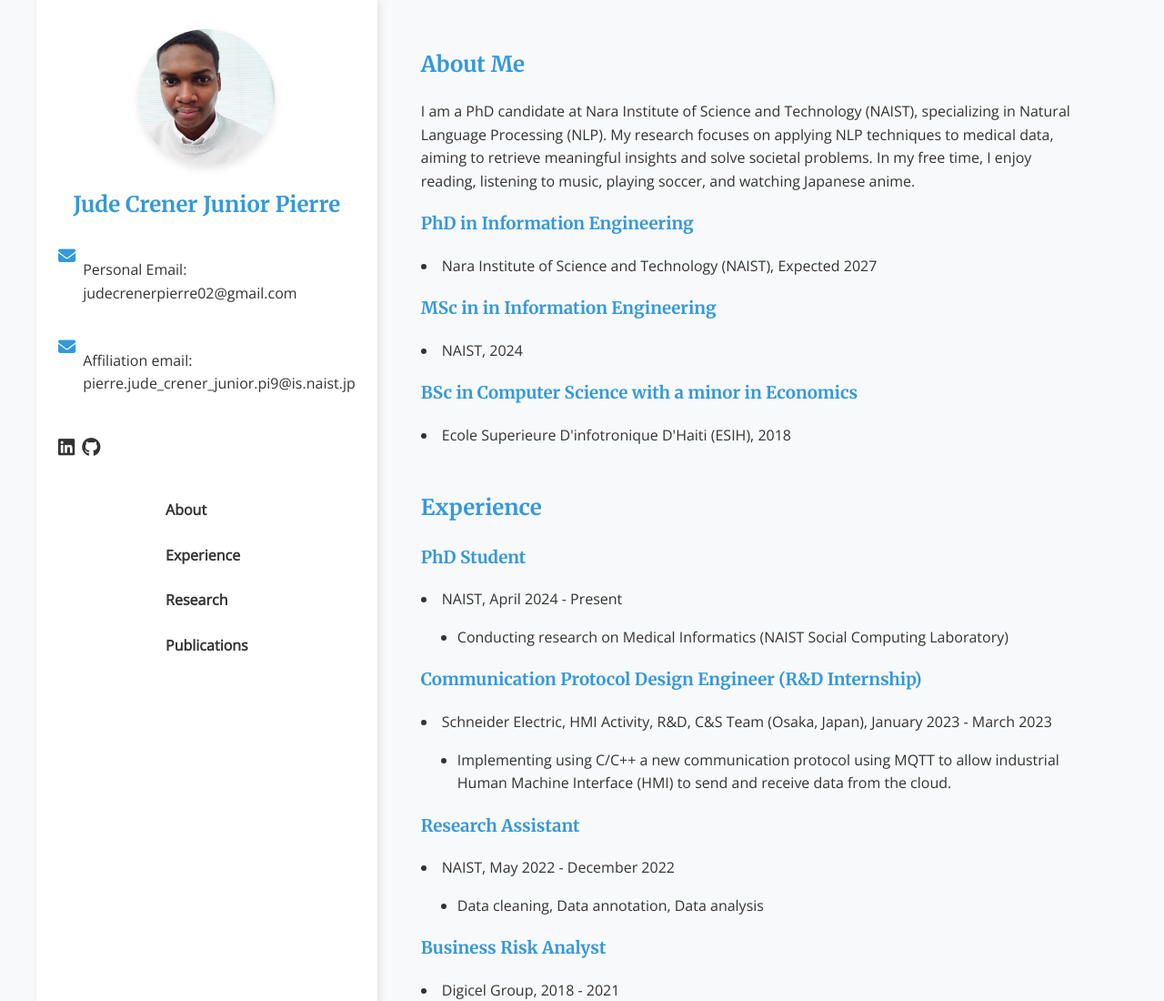
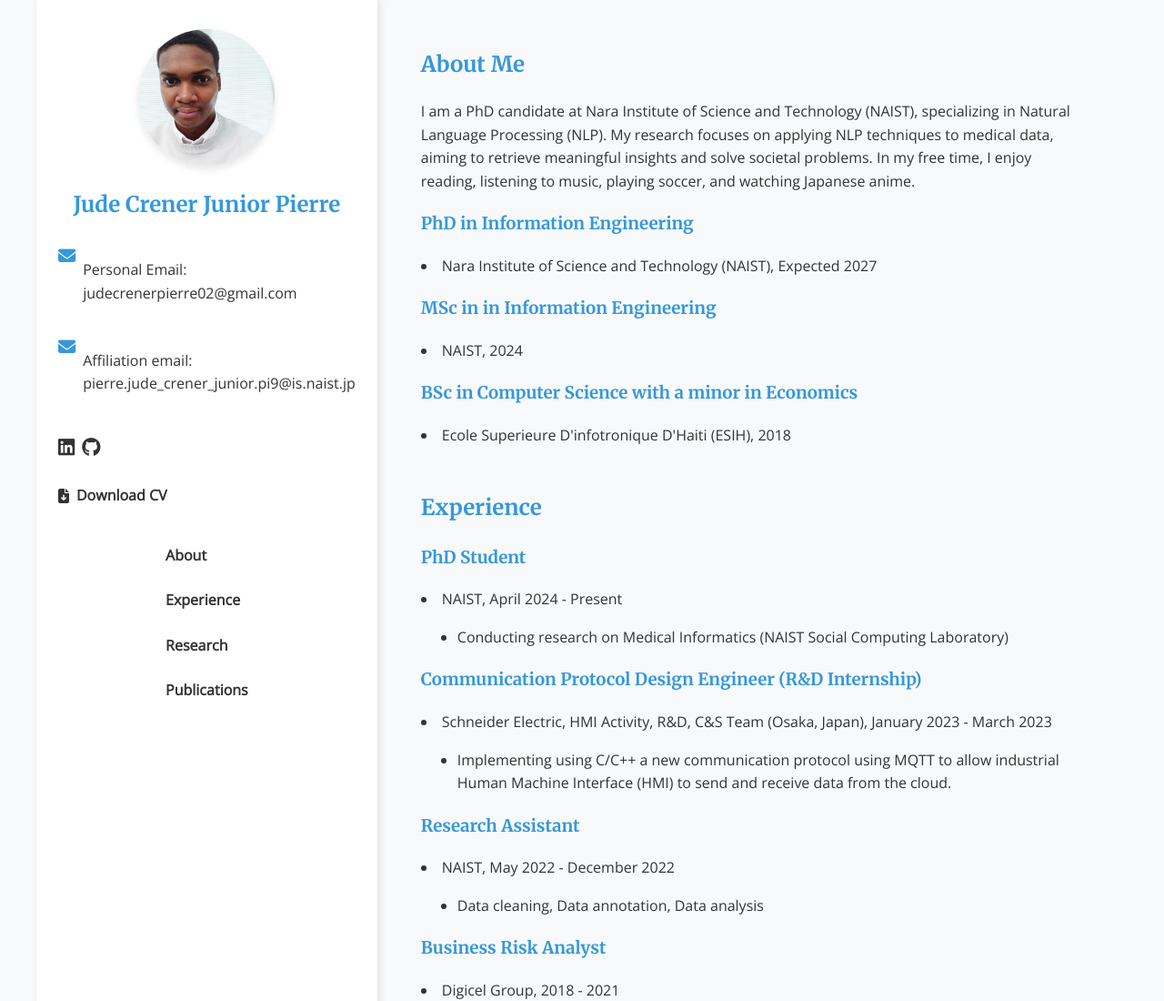
Before and after one commit to Jude-P24/portfolio, a plain HTML site: page index.html in a window 1280 px wide. Shown: the top 1100 px of the page at 91% size. Drawn offline with nearby package versions, Linux system fonts and the light colour scheme.

Commit message:
Add CV download link

```diff
--- a/css/style.css
+++ b/css/style.css
@@ -106,6 +106,24 @@ h3 {
     color: var(--primary-color);
 }
 
+.download-cv {
+    margin-top: 0.5rem;
+}
+
+.download-cv a {
+    color: var(--text-color);
+    text-decoration: none;
+    font-weight: 600;
+    display: flex;
+    align-items: center;
+    gap: 0.5rem;
+    transition: color 0.3s ease;
+}
+
+.download-cv a:hover {
+    color: var(--primary-color);
+}
+
 .sidebar-nav ul {
     list-style: none;
     padding: 0;
--- a/index.html
+++ b/index.html
@@ -34,6 +34,11 @@
                     </a>
                     <a href="https://github.com/Jude-P24" target="_blank" aria-label="GitHub Profile">
                         <i class="fab fa-github"></i>
+                    </a>
+                </div>
+                <div class="download-cv">
+                    <a href="data/Jude_Pierre_Professional_CV.pdf" download>
+                        <i class="fas fa-file-download"></i> Download CV
                     </a>
                 </div>
             </div>
```
